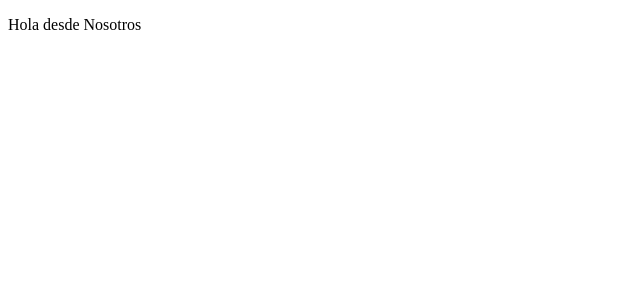
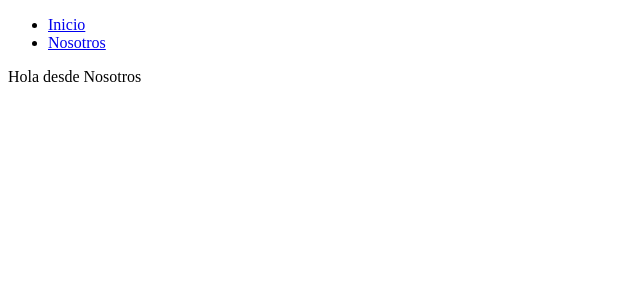
Before and after one commit to jimmy404/SSR-Proyect, a Next.js app: page /Nosotros in a window 1280 px wide. Shown: the top 300 px of the page, without its empty margins (0-640 px from the left). Built offline with nearby package versions, Linux system fonts and the light colour scheme.

Commit message:
Working on linking pages - Create new folder componentes & file Navegacion.js

```diff
--- /dev/null
+++ b/componentes/Navegacion.js
@@ -0,0 +1,3 @@
+const Navegacion = () => (
+
+);
--- a/pages/Nosotros.js
+++ b/pages/Nosotros.js
@@ -1,4 +1,13 @@
+import Link from 'next/link';
+
+
 const Nosotros = () => (
-    <p>Hola desde Nosotros</p>
+    <div>
+        <ul>
+            <li><Link href="/"><a>Inicio</a></Link></li>
+            <li><Link href="/Nosotros"><a>Nosotros</a></Link></li>
+        </ul>
+        <p>Hola desde Nosotros</p>
+    </div>
 )
 export default Nosotros;
```
Also changed, not shown: pages/index.js (+9 -0 lines), 1 other file (tests, documents, lock files or other folders).
